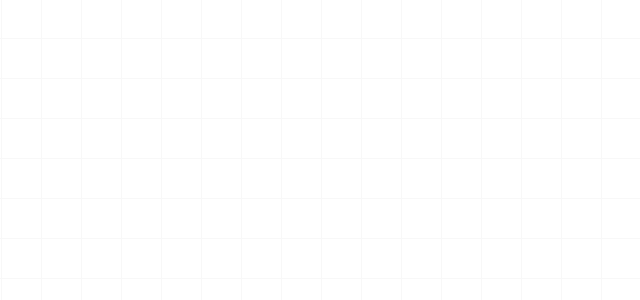
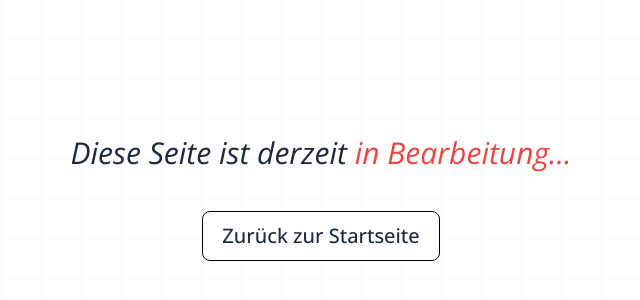
Before and after one commit to vntero/cafeaulait, a SvelteKit app: page /testimonials in a window 1280 px wide. Shown: the part 202-502 px from the top of the page, without its empty margins (319-959 px from the left). Built offline with nearby package versions, Linux system fonts and the light colour scheme.

Commit message:
adds return button to under construction page

```diff
--- a/src/app.css
+++ b/src/app.css
@@ -54,6 +54,10 @@ button:focus-visible {
   border-color: #ff4b39;
 }
 
+.specialBtnCancel {
+  border-color: black;
+}
+
 .specialBtnDark {
   background: #ff4b39;
   color: white;
--- a/src/routes/memories/+page.svelte
+++ b/src/routes/memories/+page.svelte
@@ -1,10 +1,8 @@
 <script>
-  import SectionWrapper from '../../components/SectionWrapper.svelte'
   import Header from '../../components/Header.svelte'
   import Footer from '../../components/Footer.svelte'
 </script>
 
-<SectionWrapper>
 <Header />
 <div class="flex flex-col gap-10 flex-1 items-center justify-center">
   <p
@@ -181,4 +179,3 @@
   -->
 </div>
 <Footer />
-</SectionWrapper>
--- a/src/routes/testimonials/+page.svelte
+++ b/src/routes/testimonials/+page.svelte
@@ -0,0 +1,23 @@
+<script>
+  import Header from '../../components/Header.svelte'
+  import Footer from '../../components/Footer.svelte'
+</script>
+
+<!-- <Header /> -->
+<div class="flex flex-col gap-10 flex-1 items-center justify-center">
+  <p
+    class="text-xl sm:text-2xl md:text-3xl text-center max-w-[1000px] mx-auto w-full"
+  >
+    <span class="italic"
+      >Diese Seite ist derzeit <span class="text-red-500"
+        >in Bearbeitung...</span
+      ></span
+    >
+  </p>
+  <a href="/">
+    <button class={'specialBtnCancel'}>
+      <p class="text-base sm:text-lg md:text-xl">Zurück zur Startseite</p>
+    </button>
+  </a>
+</div>
+<!-- <Footer /> -->
```
Lines whose indentation alone changed are shown as unchanged.
